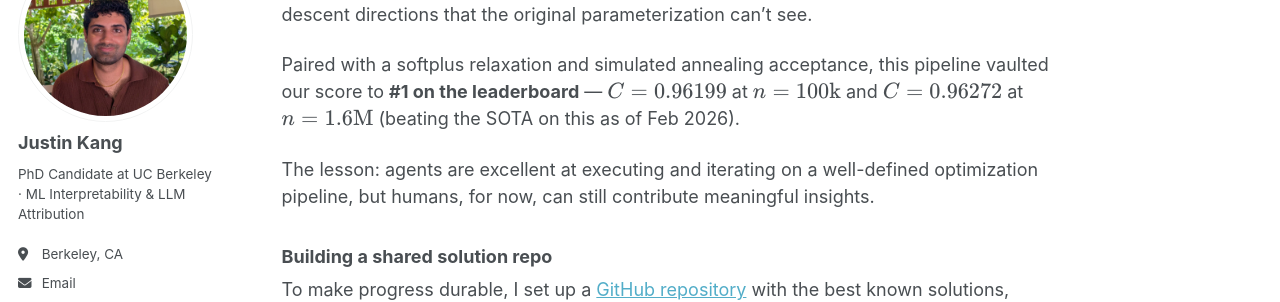
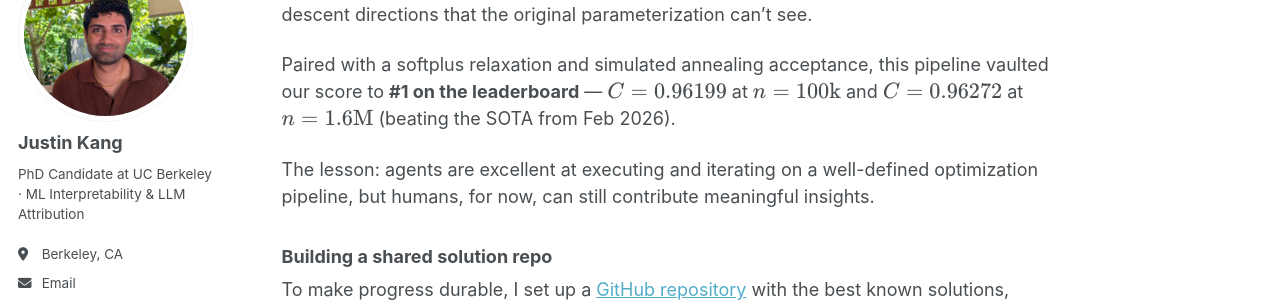
Before and after one commit to justinkang221/justinkang221.github.io, a Jekyll site: the page built from _posts/2026-03-28-autoresearch.md, in a window 1280 px wide and 900 px high, scrolled down 803 px. Shown: the part 152-454 px from the top of the window. Built offline with Jekyll 4.4.1, drawn with Linux system fonts in a browser that asks for light colours; some web fonts are replaced; a script bundle is joined from its source files by our own code; library files that are not in the unit come from our copies.

Commit message:
Update blog post

```diff
--- a/_posts/2026-03-28-autoresearch.md
+++ b/_posts/2026-03-28-autoresearch.md
@@ -26,7 +26,7 @@ My core workflow was built around a **ralph loop** — a recurring agent loop th
 
 The breakthrough came from a manual idea: **iterated Dinkelbach iteration**. Rather than directly optimizing the fractional objective $C = L_2^2 / (L_1 \cdot L_\infty)$, Dinkelbach linearization reformulates each step as maximizing $L_2^2 - \lambda \cdot L_1 \cdot L_\infty$, where $\lambda$ is the current best ratio. This fundamentally reshapes the loss landscape at every iteration, opening up descent directions that the original parameterization can't see.
 
-Paired with a softplus relaxation and simulated annealing acceptance, this pipeline vaulted our score to  **#1 on the leaderboard** — $C = 0.96199$ at $n = 100\text{k}$ and $C = 0.96272$ at $n = 1.6\text{M}$ (beating the SOTA on this as of Feb 2026).
+Paired with a softplus relaxation and simulated annealing acceptance, this pipeline vaulted our score to  **#1 on the leaderboard** — $C = 0.96199$ at $n = 100\text{k}$ and $C = 0.96272$ at $n = 1.6\text{M}$ (beating the SOTA from Feb 2026).
 
 The lesson: agents are excellent at executing and iterating on a well-defined optimization pipeline, but humans, for now, can still contribute meaningful insights.
 
```
